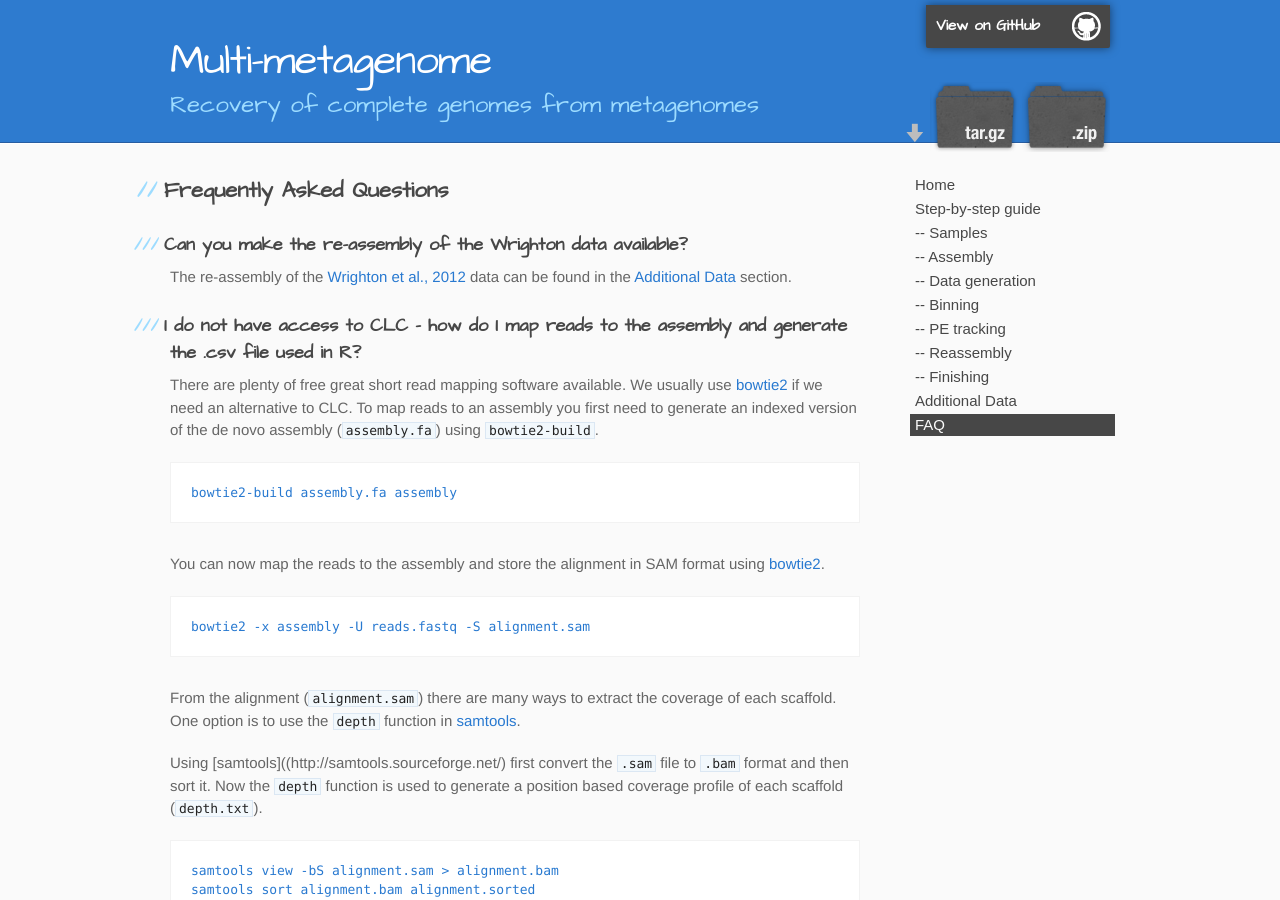
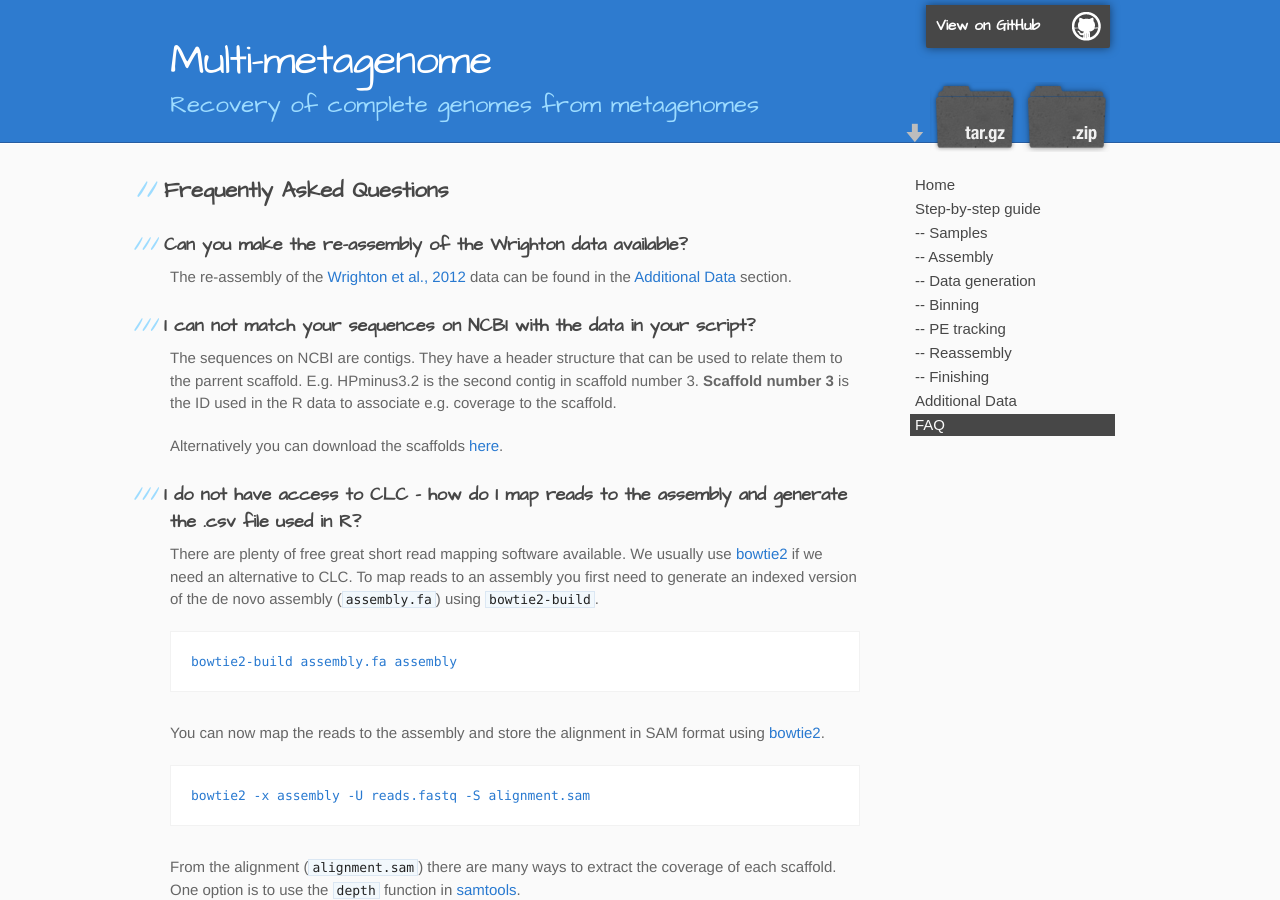
Before and after one commit to MadsAlbertsen/multi-metagenome, a Jekyll site: the page built from docs/faq.md, in a window 1280 px wide and 900 px high. Built offline with Jekyll 4.4.1, drawn with Linux system fonts in a browser that asks for light colours.

Commit message:
Updated faq with assembly download

```diff
--- a/docs/faq.md
+++ b/docs/faq.md
@@ -4,9 +4,15 @@ title: FAQ
 ---
 ##Frequently Asked Questions
 
-###Can you make the re-assembly of the Wrighton data available?
+### Can you make the re-assembly of the Wrighton data available?
 
 The re-assembly of the [Wrighton et al., 2012](http://www.sciencemag.org/content/337/6102/1661) data can be found in the [Additional Data](additional.html) section.
+
+### I can not match your sequences on NCBI with the data in your script?
+
+The sequences on NCBI are contigs. They have a header structure that can be used to relate them to the parrent scaffold. E.g. HPminus3.2 is the second contig in scaffold number 3. **Scaffold number 3** is the ID used in the R data to associate e.g. coverage to the scaffold.
+
+Alternatively you can download the scaffolds [here](https://www.dropbox.com/s/ig6gie43tqfziif/assembly.rar).
 
 ### I do not have access to CLC - how do I map reads to the assembly and generate the .csv file used in R?
 
```
